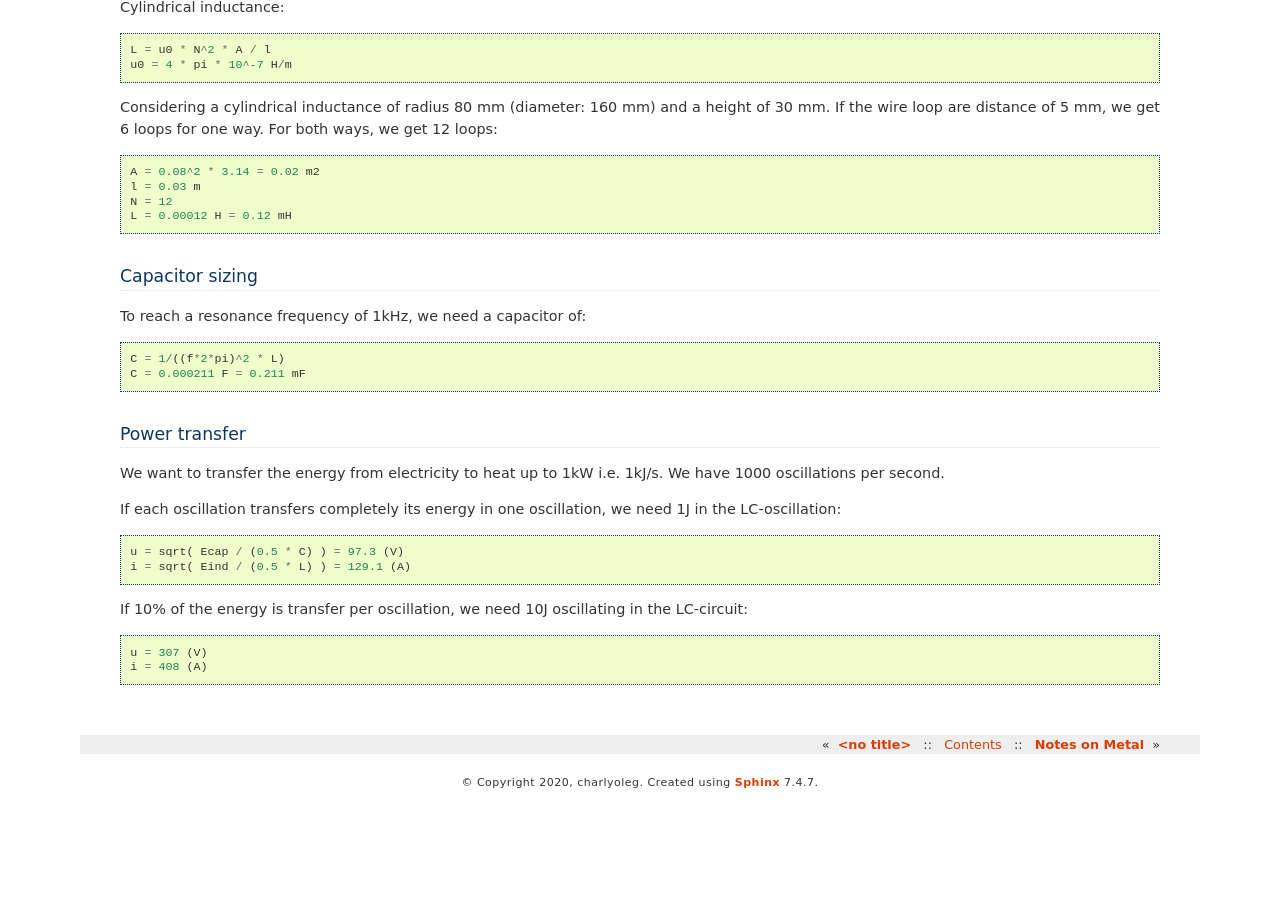
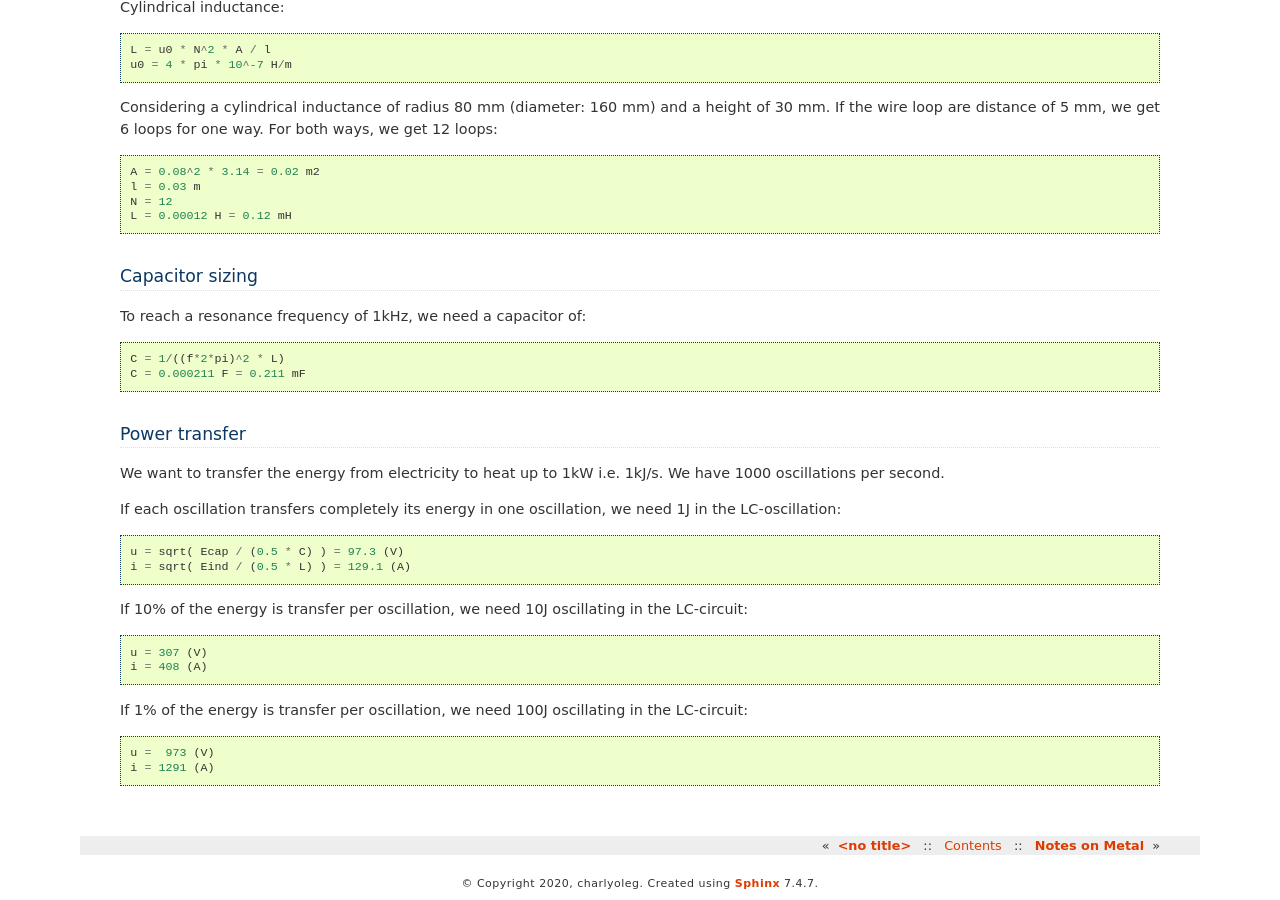
Before and after one commit to charlyoleg/induction_furnace, a Sphinx documentation site: the page built from docs/notes_on_induction_furnace.rst, in a window 1280 px wide and 900 px high, scrolled down 1728 px. Built offline with Sphinx 7.4.7, drawn with Linux system fonts in a browser that asks for light colours; before the commit the page ends 2528 px from its top, so only the background shows below that.

Commit message:
one more estimation

```diff
--- a/docs/notes_on_induction_furnace.rst
+++ b/docs/notes_on_induction_furnace.rst
@@ -111,3 +111,8 @@ If 10% of the energy is transfer per oscillation, we need 10J oscillating in the
 
   u = 307 (V)
   i = 408 (A)
+
+If 1% of the energy is transfer per oscillation, we need 100J oscillating in the LC-circuit::
+
+  u =  973 (V)
+  i = 1291 (A)
```
